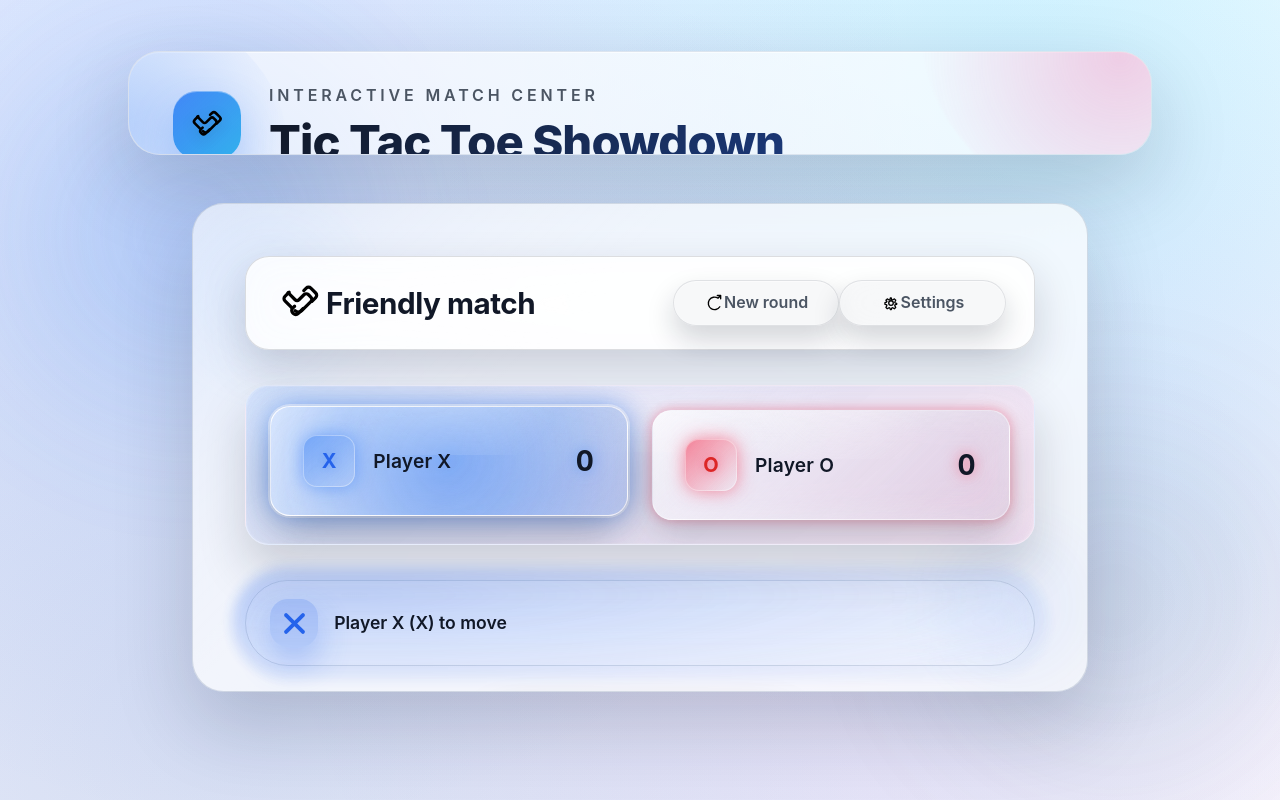
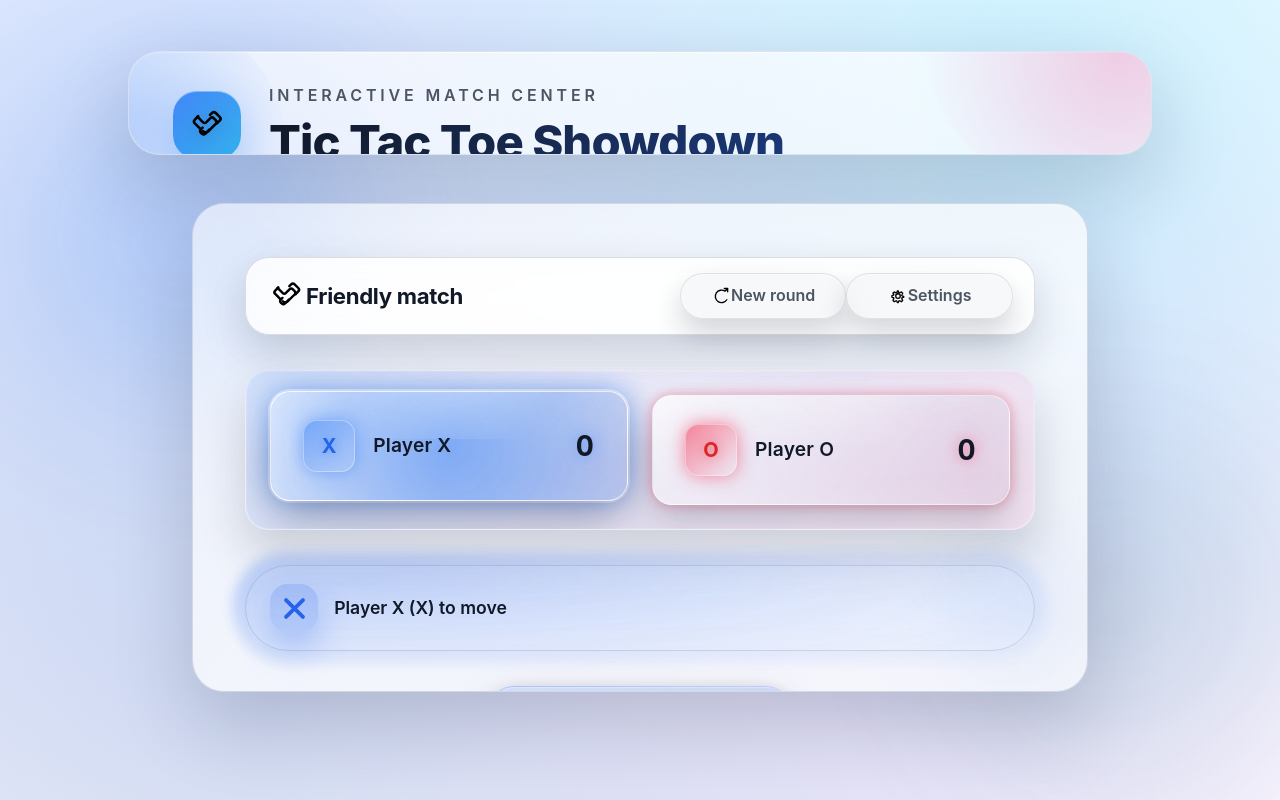
Before and after one commit to Alex-Unnippillil/tictactoe, a website: page index.html in a window 1280 px wide. Drawn offline with Linux system fonts and the light colour scheme; files that its build step writes are made by us from their sources.

Commit message:
fix: tighten toolbar sizing

```diff
--- a/site/css/style.css
+++ b/site/css/style.css
@@ -769,8 +769,8 @@ button:focus-visible {
   justify-content: space-between;
   gap: var(--space-sm);
   flex-wrap: wrap;
-  padding: clamp(0.85rem, 0.8vw + 0.65rem, 1.25rem)
-    clamp(1.1rem, 1.2vw + 0.8rem, 2rem);
+  padding: clamp(0.6375rem, 0.6vw + 0.4875rem, 0.9375rem)
+    clamp(0.825rem, 0.9vw + 0.6rem, 1.5rem);
   border-radius: 24px;
   background: var(--glass-overlay);
   background: color-mix(in srgb, var(--surface) 78%, transparent);
@@ -787,7 +787,7 @@ button:focus-visible {
   display: inline-flex;
   align-items: center;
   gap: var(--space-2xs);
-  font-size: clamp(1.1rem, 2vw + 1rem, 1.85rem);
+  font-size: clamp(0.825rem, 1.5vw + 0.75rem, 1.3875rem);
   font-weight: 700;
   color: var(--text);
   letter-spacing: -0.015em;
```
